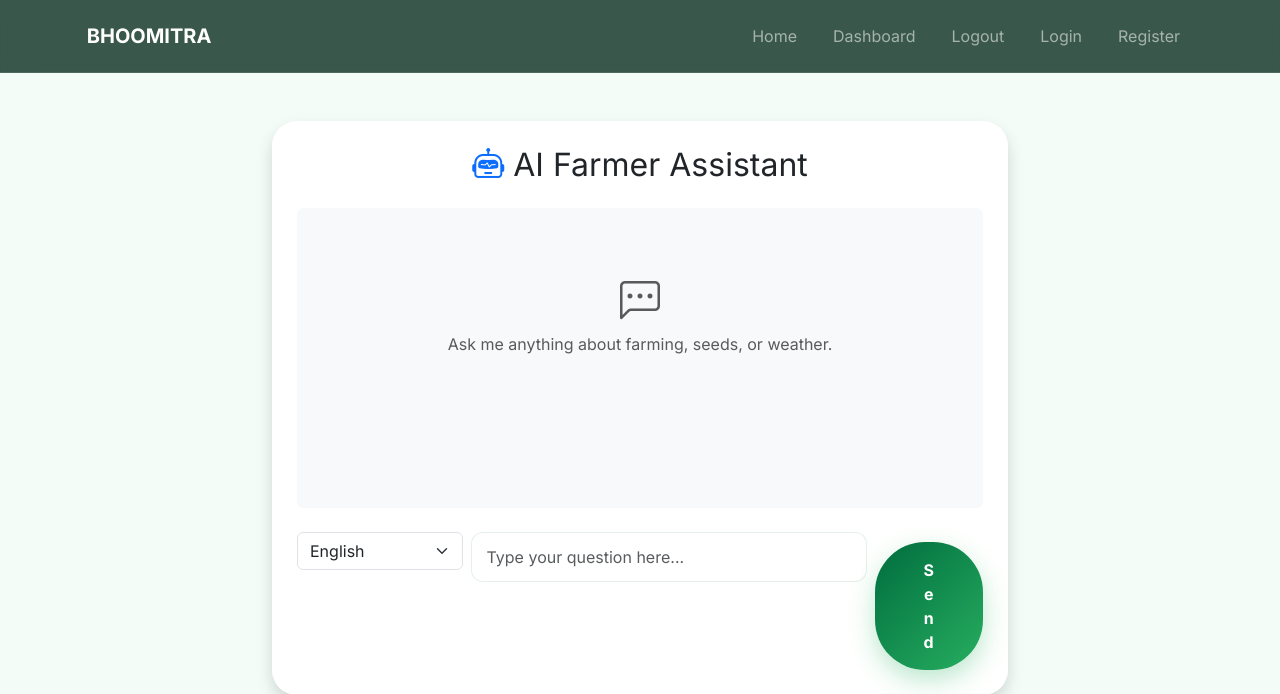
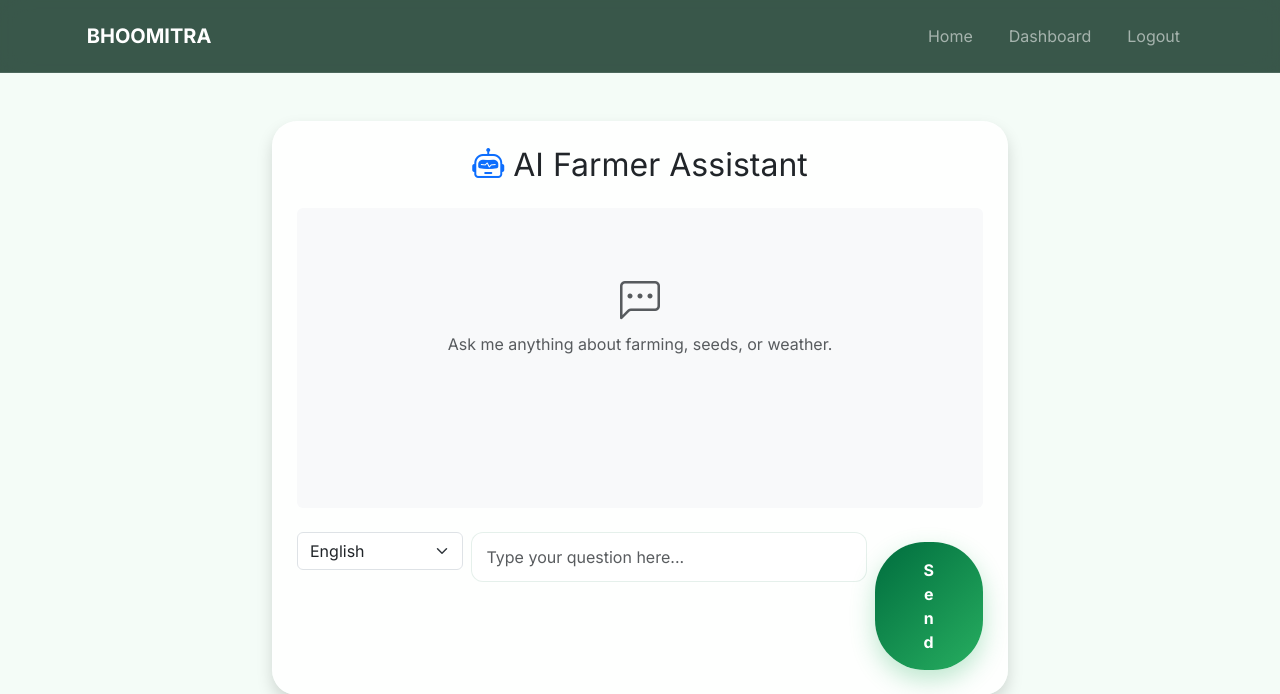
Before and after one commit to Suprith-3/BHOOMITRA, a Flask app: page /chatbot in a window 1280 px wide. Shown: the top 694 px of the page. Run offline with Flask 3, Linux system fonts and the light colour scheme.

Commit message:
Remove Login and Register links from base template
Removed Login and Register links from navigation.

```diff
--- a/templates/base.html
+++ b/templates/base.html
@@ -26,8 +26,6 @@
                         <li class="nav-item"><a class="nav-link" href="{{ url_for('dashboard') }}">Dashboard</a></li>
                         <li class="nav-item"><a class="nav-link" href="{{ url_for('logout') }}">Logout</a></li>
 
-                        <li class="nav-item"><a class="nav-link" href="{{ url_for('login') }}">Login</a></li>
-                        <li class="nav-item"><a class="nav-link" href="{{ url_for('register') }}">Register</a></li>
 
                 </ul>
             </div>
```
